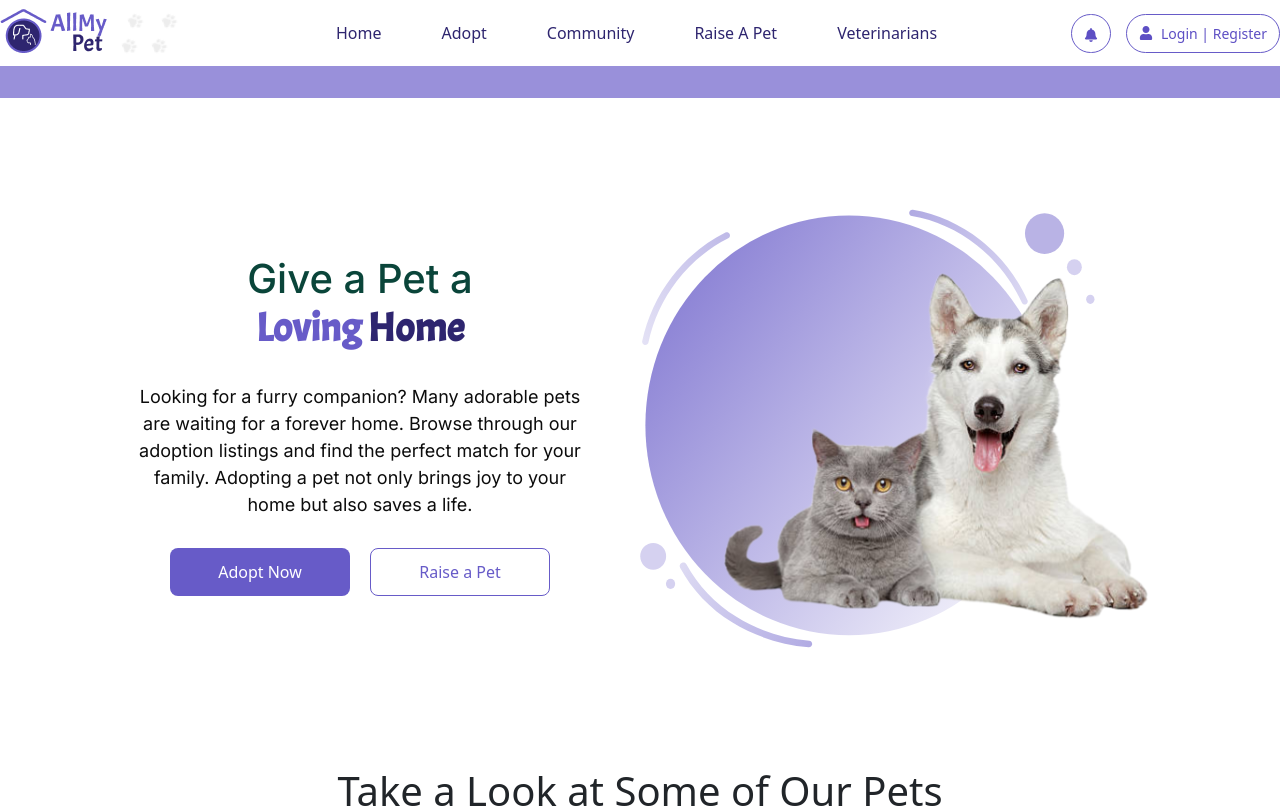
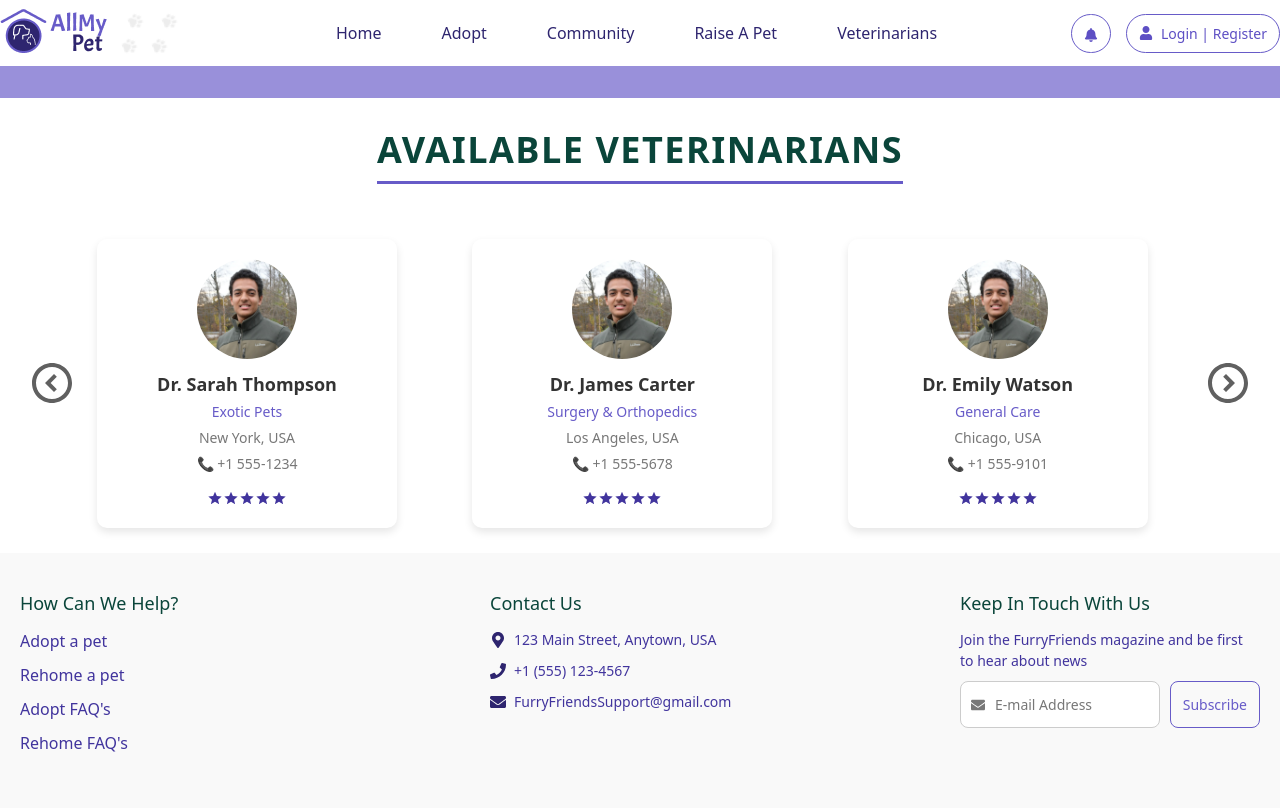
Before and after one commit to Ali-Joumaa/AllMyPet, a React (Create React App) app in the folder frontend/: page /vets in a window 1280 px wide. Shown: the top 808 px of the page. Built offline with nearby package versions, Linux system fonts and the light colour scheme.

Commit message:
Fathy: Ready For Merge

```diff
--- a/frontend/package.json
+++ b/frontend/package.json
@@ -11,7 +11,9 @@
     "react": "^19.0.0",
     "react-dom": "^19.0.0",
     "react-icons": "^5.5.0",
+    "react-router-dom": "^7.2.0",
     "react-scripts": "5.0.1",
+    "swiper": "^11.2.5",
     "typeface-inter": "^3.18.1",
     "web-vitals": "^2.1.4"
   },
--- a/frontend/src/App.js
+++ b/frontend/src/App.js
@@ -1,26 +1,17 @@
 import React from "react";
+import { BrowserRouter as Router, Routes, Route } from "react-router-dom";
 import "./App.css";
-import OurPetsSection from "./components/ourPetsSection";
-import TopHomePage from "./components/topHomePage";
-import ReviewSection from "./components/reviewSection";
-import NavBar from "./components/NavBar";
-import PetCardsGrid from "./components/PetCardsGrid";
-import Footer from "./components/Footer";
-import PetCare from "./components/petCare";
+import Home from "./components/Home";  // Import Home.jsx
+import VetsPage from "./components/VetsPage";  // Import VetsPage
+
 function App() {
   return (
-    <div>
-      <NavBar/>
-      <TopHomePage/>
-      <OurPetsSection/>
-      <PetCare/>
-      <ReviewSection/>
-      <PetCardsGrid/>
-      <Footer/>
-
-
-
-    </div>
+    <Router>
+      <Routes>
+        <Route path="/" element={<Home />} />  {/* Home Page */}
+        <Route path="/vets" element={<VetsPage />} />  {/* Vets Page */}
+      </Routes>
+    </Router>
   );
 }
 
--- a/frontend/src/components/NavBar.jsx
+++ b/frontend/src/components/NavBar.jsx
@@ -1,5 +1,6 @@
 import React from "react";
 import { FaBell, FaUser } from "react-icons/fa";
+import { Link } from 'react-router-dom';
 import "./NavBar.css"; // Import the CSS file
 
 function NavBar() {
@@ -21,11 +22,11 @@ function NavBar() {
 
                 {/* Middle - Navigation Links */}
                 <div className="nav-links">
-                    <a href="#">Home</a>
+                    <Link to="/">Home</Link>
                     <a href="#">Adopt</a>
                     <a href="#">Community</a>
                     <a href="#">Raise A Pet</a>
-                    <a href="#">Veterinarians</a>
+                    <Link to = '/vets'>Veterinarians</Link>
                 </div>
 
                 {/* Right - Icons & Buttons */}
--- /dev/null
+++ b/frontend/src/components/VetCard.css
@@ -0,0 +1,43 @@
+.vet-card {
+    width: 300px;
+    border-radius: 10px;
+    overflow: hidden;
+    box-shadow: 0 4px 8px rgba(0, 0, 0, 0.1);
+    background-color: #fff;
+    text-align: center;
+    padding: 20px;
+    margin: 15px;
+    transition: transform 0.3s ease-in-out;
+  }
+
+  .vet-card:hover {
+    transform: scale(1.05);
+  }
+
+  .vet-image {
+    width: 100px;
+    height: 100px;
+    border-radius: 50%;
+    object-fit: cover;
+    margin-bottom: 10px;
+  }
+
+  .vet-info {
+    color: #333;
+  }
+
+  .vet-name {
+    font-size: 18px;
+    font-weight: bold;
+    margin: 5px 0;
+  }
+
+  .vet-specialty {
+    font-size: 14px;
+    color: #675BC8;
+  }
+
+  .vet-location {
+    font-size: 14px;
+    color: #777;
+  }
--- /dev/null
+++ b/frontend/src/components/VetCard.jsx
@@ -0,0 +1,32 @@
+import React from "react";
+import "./VetCard.css";
+import defaultVetPic from "../images/ReviewPic.png"; // Default image
+import starIcon from "../icons/star.svg";
+
+export default function VetCard({ vet }) {
+  return (
+    <div className="vet-card">
+      {/* Vet Image */}
+      <img
+        src={vet.image || defaultVetPic}
+        alt={vet.name || "Vet Profile"}
+        className="vet-image"
+      />
+
+      {/* Vet Info */}
+      <div className="vet-info">
+        <h3 className="vet-name">{vet.name || "Not Available"}</h3>
+        <p className="vet-specialty">{vet.specialty || "N/A"}</p>
+        <p className="vet-location">{vet.location || "N/A"}</p>
+        <p className="vet-contact">📞 {vet.contact || "N/A"}</p>
+
+        {/* Star Ratings */}
+        <div className="vet-stars">
+          {[...Array(5)].map((_, i) => (
+            <img key={i} src={starIcon} alt="Star" className="star-icon" />
+          ))}
+        </div>
+      </div>
+    </div>
+  );
+}
--- /dev/null
+++ b/frontend/src/components/VetCardSlider.css
@@ -0,0 +1,76 @@
+.vet-slider-container {
+    position: relative;
+    width: 90%;
+    margin: 0 auto;
+    text-align: center;
+    display: flex;
+    align-items: center;
+    justify-content: center;
+  }
+
+  .slider-arrow {
+    cursor: pointer;
+    z-index: 10;
+    width: 40px;
+    height: 40px;
+  }
+
+  .slider-arrow img {
+    width: 100%;
+    height: auto;
+  }
+
+  .left {
+    position: absolute;
+    left: -50px;
+  }
+
+  .right {
+    position: absolute;
+    right: -50px;
+  }
+
+  .vet-card {
+    background: #fff;
+    border-radius: 10px;
+    box-shadow: 0 4px 8px rgba(0, 0, 0, 0.1);
+    text-align: center;
+    padding: 20px;
+    transition: transform 0.3s ease-in-out;
+  }
+
+  .vet-card:hover {
+    transform: scale(1.05);
+  }
+
+  .vet-profile-pic {
+    width: 100px;
+    height: 100px;
+    border-radius: 50%;
+    object-fit: cover;
+    margin-bottom: 10px;
+  }
+
+  .vet-info {
+    color: #333;
+  }
+
+  .vet-name {
+    font-size: 18px;
+    font-weight: bold;
+  }
+
+  .vet-specialty, .vet-location, .vet-contact {
+    font-size: 14px;
+    color: #777;
+    margin: 5px 0;
+  }
+
+  .vet-stars {
+    margin-top: 10px;
+  }
+
+  .star-icon {
+    width: 16px;
+    height: 16px;
+  }
--- /dev/null
+++ b/frontend/src/components/VetCardSlider.jsx
@@ -0,0 +1,39 @@
+import React from "react";
+import { Swiper, SwiperSlide } from "swiper/react";
+import { Navigation } from "swiper/modules";
+import "swiper/css";
+import "swiper/css/navigation";
+import "./VetCardSlider.css";
+import VetCard from "./VetCard";
+import leftArrow from "../icons/VectorToLeft.svg";
+import rightArrow from "../icons/VectorToRight.svg";
+
+export default function VetCardSlider({ vets }) {
+  return (
+    <div className="vet-slider-container">
+      {/* Left Navigation Arrow */}
+      <div className="slider-arrow left">
+        <img src={leftArrow} alt="Left Arrow" />
+      </div>
+
+      <Swiper
+        modules={[Navigation]}
+        spaceBetween={10}
+        slidesPerView={3} // Adjust for responsiveness
+        navigation={{ nextEl: ".right", prevEl: ".left" }}
+        loop={true}
+      >
+        {vets.map((vet, index) => (
+          <SwiperSlide key={index}>
+            <VetCard vet={vet} /> {/* VetCard handles everything */}
+          </SwiperSlide>
+        ))}
+      </Swiper>
+
+      {/* Right Navigation Arrow */}
+      <div className="slider-arrow right">
+        <img src={rightArrow} alt="Right Arrow" />
+      </div>
+    </div>
+  );
+}
--- /dev/null
+++ b/frontend/src/components/VetsPage.css
@@ -0,0 +1,18 @@
+  .vets-container {
+    text-align: center;
+    padding: 10px 20px;
+    background-color: #fff;
+  }
+
+  .vets-header {
+    font-size: 36px;
+    font-weight: bold;
+    color: #0A453A;
+    margin-bottom: 40px;
+    margin-top: 20px;
+    text-transform: uppercase;
+    letter-spacing: 1.5px;
+    border-bottom: 3px solid #675BC8;
+    display: inline-block;
+    padding-bottom: 10px;
+  }
--- /dev/null
+++ b/frontend/src/components/VetsPage.jsx
@@ -0,0 +1,26 @@
+import React from "react";
+import NavBar from "./NavBar";
+import Footer from "./Footer";
+import "./VetsPage.css";
+import VetCardSlider from "./VetCardSlider";
+
+export default function VetsPage() {
+  const vets = [
+    { name: "Dr. Sarah Thompson", specialty: "Exotic Pets", location: "New York, USA", contact: "+1 555-1234", image: "" },
+    { name: "Dr. James Carter", specialty: "Surgery & Orthopedics", location: "Los Angeles, USA", contact: "+1 555-5678", image: "" },
+    { name: "Dr. Emily Watson", specialty: "General Care", location: "Chicago, USA", contact: "+1 555-9101", image: "" },
+    { name: "Dr. Robert Brown", specialty: "Dermatology", location: "Houston, USA", contact: "+1 555-2345", image: "" },
+    { name: "Dr. Olivia Green", specialty: "Dentistry", location: "San Francisco, USA", contact: "+1 555-6789", image: "" }
+  ];
+
+  return (
+    <>
+      <NavBar />
+      <div className="vets-container">
+      <h1 className="vets-header">Available Veterinarians</h1>
+      <VetCardSlider vets={vets} />
+      </div>
+      <Footer />
+    </>
+  );
+}
--- a/frontend/src/components/home.jsx
+++ b/frontend/src/components/home.jsx
@@ -1,20 +1,21 @@
 import React from "react";
-import NavBar from "./NavBar"; // Import the NavBar component
-import Footer from "./Footer"; // Import Footer component
+import NavBar from "./NavBar";
+import Footer from "./Footer";
 import OurPetsSection from "./ourPetsSection";
 import PetCardsGrid from "./PetCardsGrid";
-
-
+import TopHomePage from "./topHomePage";
+import ReviewSection from "./reviewSection";
+import PetCare from "./petCare";
 
 function Home() {
     return (
         <div>
-
             <NavBar />
-            <OurPetsSection/>
-            <div style={{ marginBottom: "20px" }}></div> {/* Space between components */}
+            <TopHomePage />
+            <OurPetsSection />
+            <PetCare />
+            <ReviewSection />
             <PetCardsGrid />
-
             <Footer />
         </div>
     );
--- a/frontend/src/components/petCare.css
+++ b/frontend/src/components/petCare.css
@@ -64,11 +64,12 @@
   color: white;
   border: none;
   cursor: pointer;
-  display: flex;
-  align-items: center;
-  justify-content: center;
   transition: 0.3s ease-in-out;
   margin-top: 30px;
+  display: block;
+  margin-left: auto;
+  margin-right: auto;
+  text-align: center;
 }
 
 .find-vet:hover {
```
Also changed, not shown: 1 other file (tests, documents, lock files or other folders).
